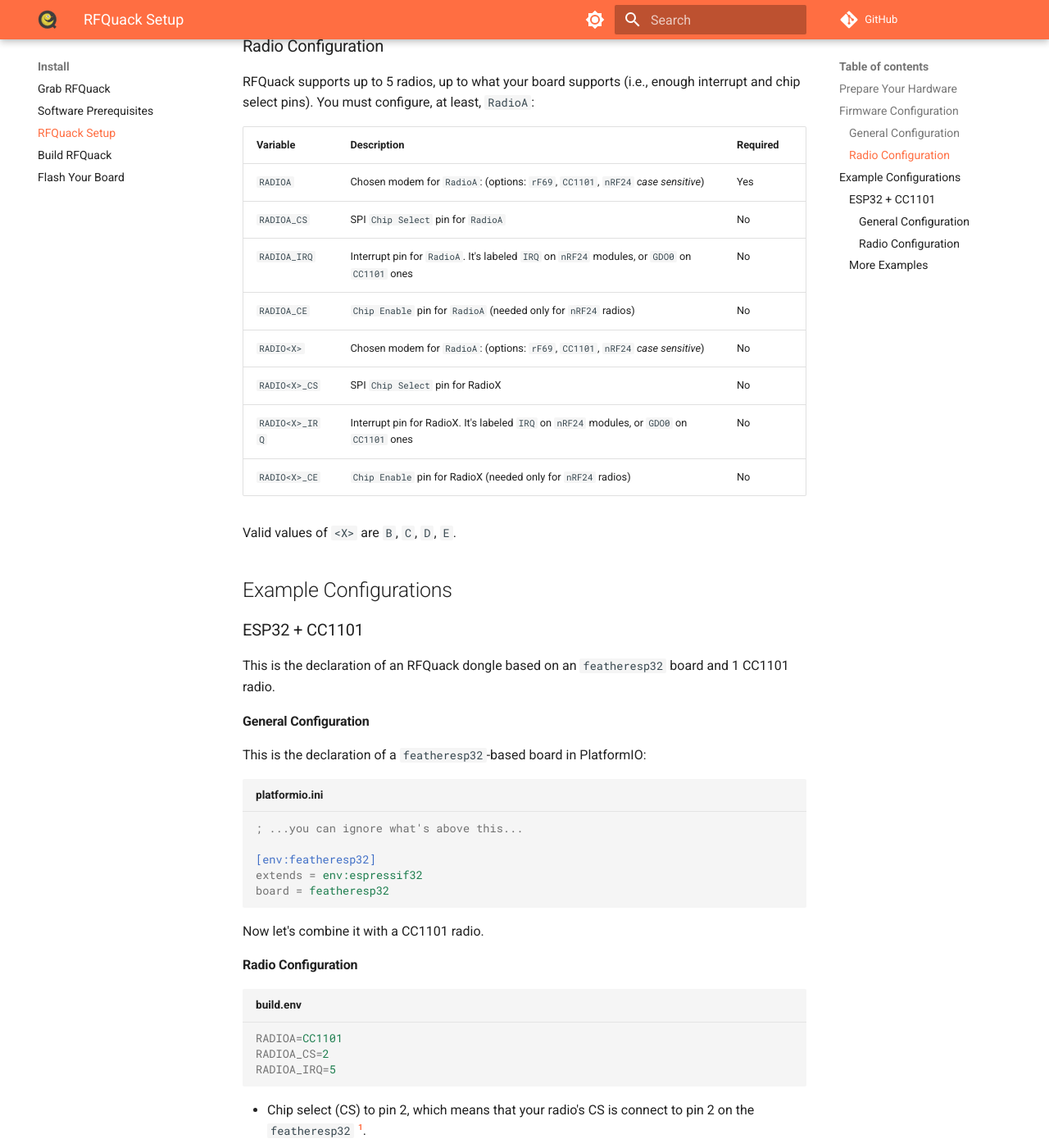
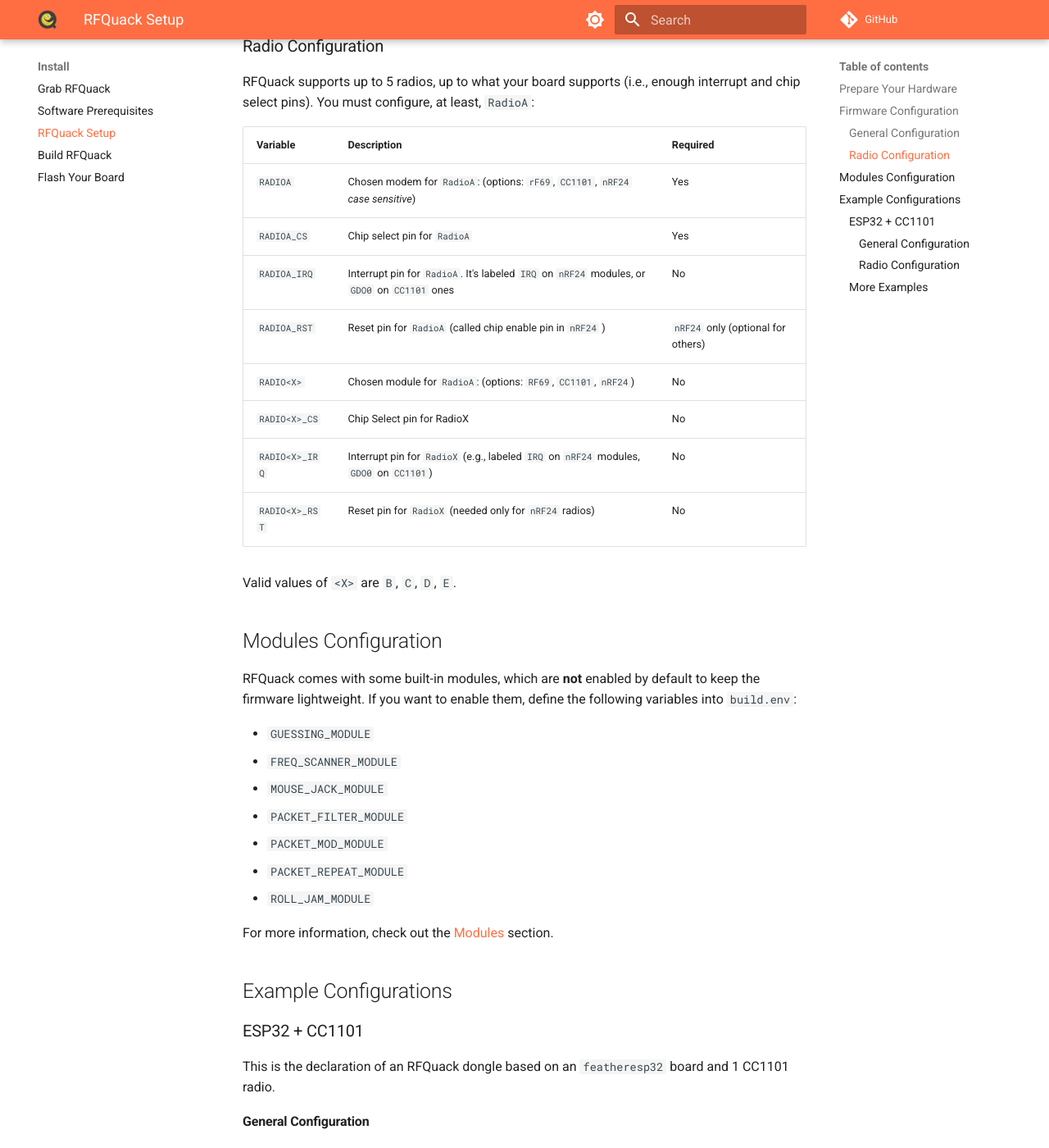
Before and after one commit to rfquack/RFQuack, an MkDocs documentation site: the page built from docs/usage/setup.md, in a window 1280 px wide and 1400 px high, scrolled down 1613 px. Shown: the whole window at 82% size. Built offline with MkDocs 1.6.1 and Material for MkDocs 9.7.7, drawn with Linux system fonts in a browser that asks for light colours; comment, search, counter and statistics services are not loaded.

Commit message:
Docs update
Signed-off-by: Federico Maggi <federico.maggi@gmail.com>

```diff
--- a/docs/usage/setup.md
+++ b/docs/usage/setup.md
@@ -22,8 +22,8 @@
 
 ### General Configuration
 
-| Variable         | Description                                                                 | Required           |
-| ---------------- | --------------------------------------------------------------------------- | ------------------ |
+| Variable           | Description                                                                 | Required           |
+| ------------------ | --------------------------------------------------------------------------- | ------------------ |
 | `RFQUACK_UNIQ_ID`  | Unique identifier for this node (defaults to `RFQUACK`)                     | No                 |
 | `SERIAL_BAUD_RATE` | Defaults to `115200`                                                        | No                 |
 | `USE_MQTT`         | Disables Serial transport and enables the MQTT one                          | No                 |
@@ -39,18 +39,32 @@
 
 RFQuack supports up to 5 radios, up to what your board supports (i.e., enough interrupt and chip select pins). You must configure, at least, `RadioA`:
 
-| Variable     | Description                                                                                 | Required         |
-| ------------ | ------------------------------------------------------------------------------------------- | ---------------- |
-| `RADIOA`     | Chosen modem for `RadioA`: (options: `rF69`, `CC1101`, `nRF24` *case sensitive*)              | Yes              |
-| `RADIOA_CS`  | SPI `Chip Select` pin for `RadioA`                                                            | No               |
-| `RADIOA_IRQ` | Interrupt pin for `RadioA`. It's labeled `IRQ` on `nRF24` modules, or `GDO0` on `CC1101` ones | No               |
-| `RADIOA_CE`  | `Chip Enable` pin for `RadioA` (needed only for `nRF24` radios)                               | No               |
-| `RADIO<X>`     | Chosen modem for `RadioA`: (options: `rF69`, `CC1101`, `nRF24` *case sensitive*)              | No              |
-| `RADIO<X>_CS`  | SPI `Chip Select` pin for RadioX                                                            | No               |
-| `RADIO<X>_IRQ` | Interrupt pin for RadioX. It's labeled `IRQ` on `nRF24` modules, or `GDO0` on `CC1101` ones | No               |
-| `RADIO<X>_CE`  | `Chip Enable` pin for RadioX (needed only for `nRF24` radios)                               | No               |
+| Variable       | Description                                                                                   | Required                           |
+| -------------- | --------------------------------------------------------------------------------------------- | ---------------------------------- |
+| `RADIOA`       | Chosen modem for `RadioA`: (options: `rF69`, `CC1101`, `nRF24` *case sensitive*)              | Yes                                |
+| `RADIOA_CS`    | Chip select pin for `RadioA`                                                                  | Yes                                |
+| `RADIOA_IRQ`   | Interrupt pin for `RadioA`. It's labeled `IRQ` on `nRF24` modules, or `GDO0` on `CC1101` ones | No                                 |
+| `RADIOA_RST`   | Reset pin for `RadioA` (called chip enable pin in `nRF24` )                                   | `nRF24` only (optional for others) |
+| `RADIO<X>`     | Chosen module for `RadioA`: (options: `RF69`, `CC1101`, `nRF24`)                              | No                                 |
+| `RADIO<X>_CS`  | Chip Select pin for RadioX                                                                    | No                                 |
+| `RADIO<X>_IRQ` | Interrupt pin for `RadioX` (e.g., labeled `IRQ` on `nRF24` modules, `GDO0` on `CC1101`)       | No                                 |
+| `RADIO<X>_RST` | Reset pin for `RadioX` (needed only for `nRF24` radios)                                       | No                                 |
 
 Valid values of `<X>` are `B`, `C`, `D`, `E`.
+
+## Modules Configuration
+
+RFQuack comes with some built-in modules, which are **not** enabled by default to keep the firmware lightweight. If you want to enable them, define the following variables into `build.env`:
+
+- `GUESSING_MODULE`
+- `FREQ_SCANNER_MODULE`
+- `MOUSE_JACK_MODULE`
+- `PACKET_FILTER_MODULE`
+- `PACKET_MOD_MODULE`
+- `PACKET_REPEAT_MODULE`
+- `ROLL_JAM_MODULE`
+
+For more information, check out the [Modules](../modules/overview.md) section.
 
 ## Example Configurations
 
```
